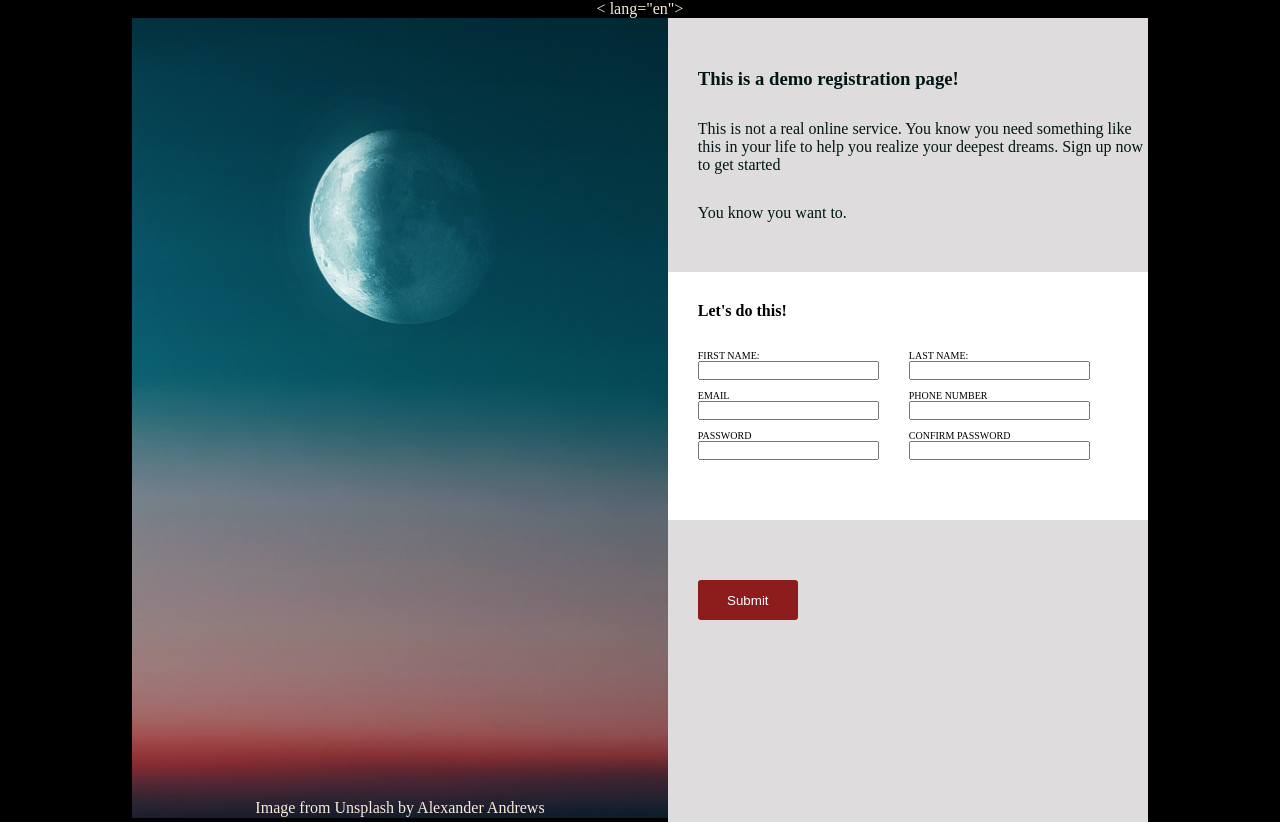
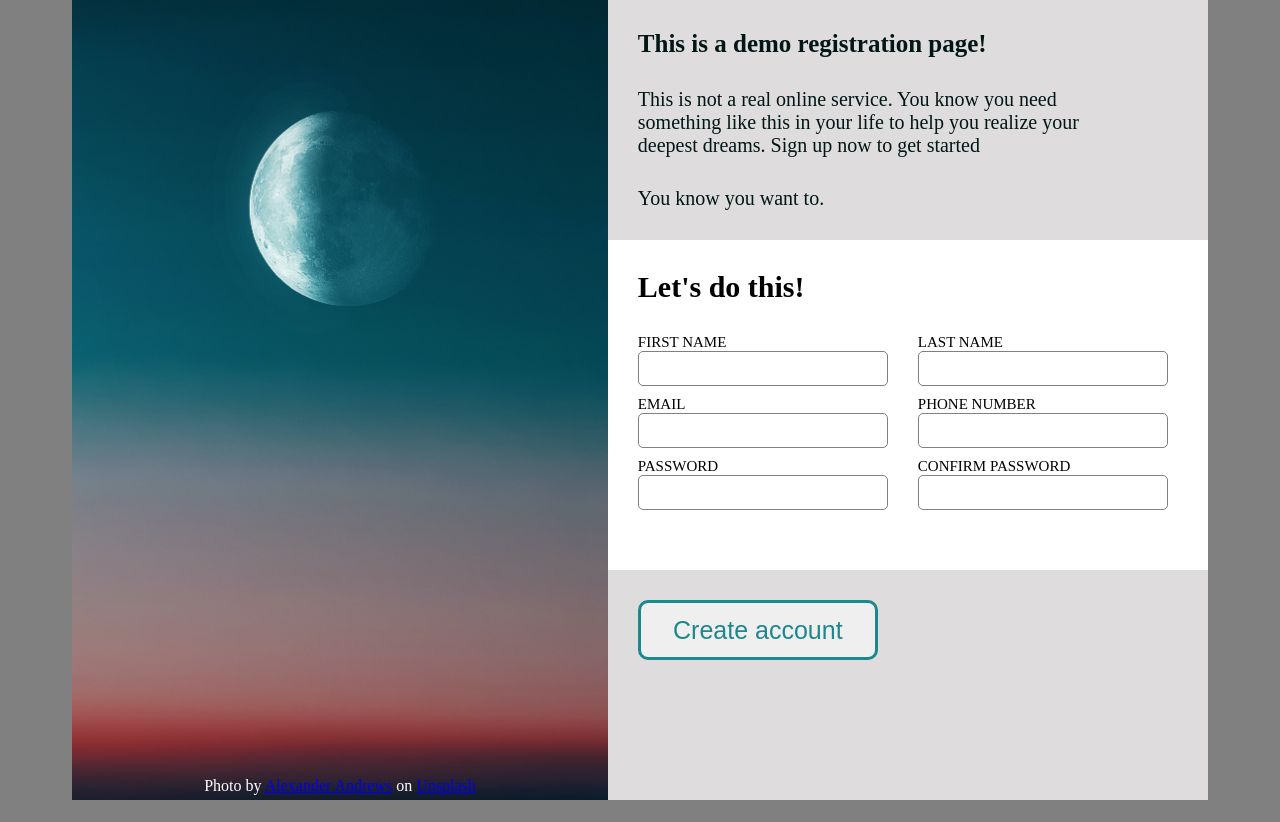
Before and after one commit to MichalGrecner/sign_up_form, a plain HTML site: page index.html in a window 1280 px wide. Drawn offline with Linux system fonts and the light colour scheme.

Commit message:
adjusted size of picture in left container

```diff
--- a/index.html
+++ b/index.html
@@ -1,5 +1,5 @@
 <!DOCTYPE html>
-< lang="en">
+<lang="en">
 <head>
     <meta charset="UTF-8">
     <meta http-equiv="X-UA-Compatible" content="IE=edge">
@@ -12,10 +12,7 @@
 -form field/pass confirm/dataset etc
 -gui details, shrink
 -submit button
-
-
 -->
-
 <body>
     <header>
 
@@ -24,7 +21,8 @@
         <div class="leftContainer">
             <img src="alexander-andrews-unsplash.jpg">
             <div class="credit">
-                <p>Image from Unsplash by Alexander Andrews</p>
+                <p>Photo by <a href="https://unsplash.com/@alex_andrews?utm_source=unsplash&utm_medium=referral&utm_content=creditCopyText">Alexander Andrews</a> on <a href="https://unsplash.com/s/photos/cosmos?utm_source=unsplash&utm_medium=referral&utm_content=creditCopyText">Unsplash</a>
+                </p>
             </div>
         </div>
         <div class="rightContainer">
@@ -37,7 +35,7 @@
                 <form action="" method="post">
                     <div class="leftColumn">
                         <div class="left-column">
-                            <label for="first_name">FIRST NAME:</label>
+                            <label for="first_name">FIRST NAME</label>
                             <input type="text" name="first_name" id="first_name">
                         </div>
                         <div class="left-column">
@@ -51,7 +49,7 @@
                     </div>
                     <div class="rightColumn">
                         <div class="right-column">
-                            <label for="last_name">LAST NAME:</label>
+                            <label for="last_name">LAST NAME</label>
                             <input type="text" name="last_name" id="last_name">
                         </div>
                         <div class="right-column">
@@ -66,7 +64,7 @@
                   </form>
             </div>
             <div class="bottomContainer">
-                <button type="submit">Submit</button>
+                <button type="submit">Create account</button>
             </div>
 
         </div>
--- a/style.css
+++ b/style.css
@@ -7,13 +7,13 @@ header{
 
 }
 body{
-    margin: 0 auto;
-    background-color: black;
-    color: antiquewhite;
+    margin: 0 0;
+
+    background-color: grey;
     display: flex;
     flex-direction: column;
     align-items: center;
-
+    height: auto;
 }
 
 main{
@@ -22,24 +22,27 @@ main{
     justify-content: start;
     gap:0;
 
+
 }
 
 .leftContainer{
     position:relative;
+    height: 100vh;
+
+
 }
 
 img{
     width: 100%;
-    height: 800px;
+    height: 100%;
     position:relative;
-    top:0;
-    left:0;
 }
 .credit {
     position: absolute;
     bottom: 5px;
     width:100%;
     text-align: center;
+    color:white;
 
   }
 .credit p{
@@ -47,26 +50,27 @@ img{
 
 }
 .rightContainer{
-    padding-top: 50px;
+    padding-top: 30px;
     display: flex;
     flex-direction: column;
-    width:auto;
+    width:600px;
     background-color: rgb(222, 220, 220);
 }
 .rightContainer h3{
     color:rgb(1, 22, 21);
     margin-left:30px;
     margin-bottom: 20px;
+    font-size: 25px;
 }
 .rightContainer p{
     color:rgb(1, 22, 21);
     margin-left: 30px;
     margin-top: 30px;
-
-    width:450px;
+    font-size: 20px;
+    width:500px;
 }
 .intro{
-    margin-bottom: 50px;
+    margin-bottom: 30px;
 }
 
 .formContainer{
@@ -77,6 +81,7 @@ img{
     margin-left: 30px;
     margin-top: 30px;
     color: black;
+    font-size: 30px;
 }
 
 .formContainer form{
@@ -96,28 +101,34 @@ img{
 }
 form input{
     margin-bottom: 10px;
+    width:250px;
+    height:35px;
+    border: 1px solid grey;
+    border-radius: 5px;
+    font-size: 20px;
+    padding-left: 10px;
 }
 
 form label{
     color:black;
-    font-size: 10px;
+    font-size: 15px;
 }
 
 
 .bottomContainer{
-    margin-top: 60px;
+
 }
 .bottomContainer button{
-    background-color: rgb(141, 28, 28);
-    width: 100px;
-    height: 40px;
-    border: 3px solid rgb(141, 28, 28);
-    border-radius: 3px;
+    width: 240px;
+    height: 60px;
+    border: 3px solid rgb(28, 135, 141);
+    color:rgb(28, 135, 141);
+    font-size: 25px;
+    border-radius: 10px;
     margin-left: 30px;
-    color:#fff;
-
-
-
-
-
+    margin-top: 30px;
 }
+button:hover{
+    color:rgb(222, 220, 220);
+    background-color: rgb(28, 135, 141);
+}
```
